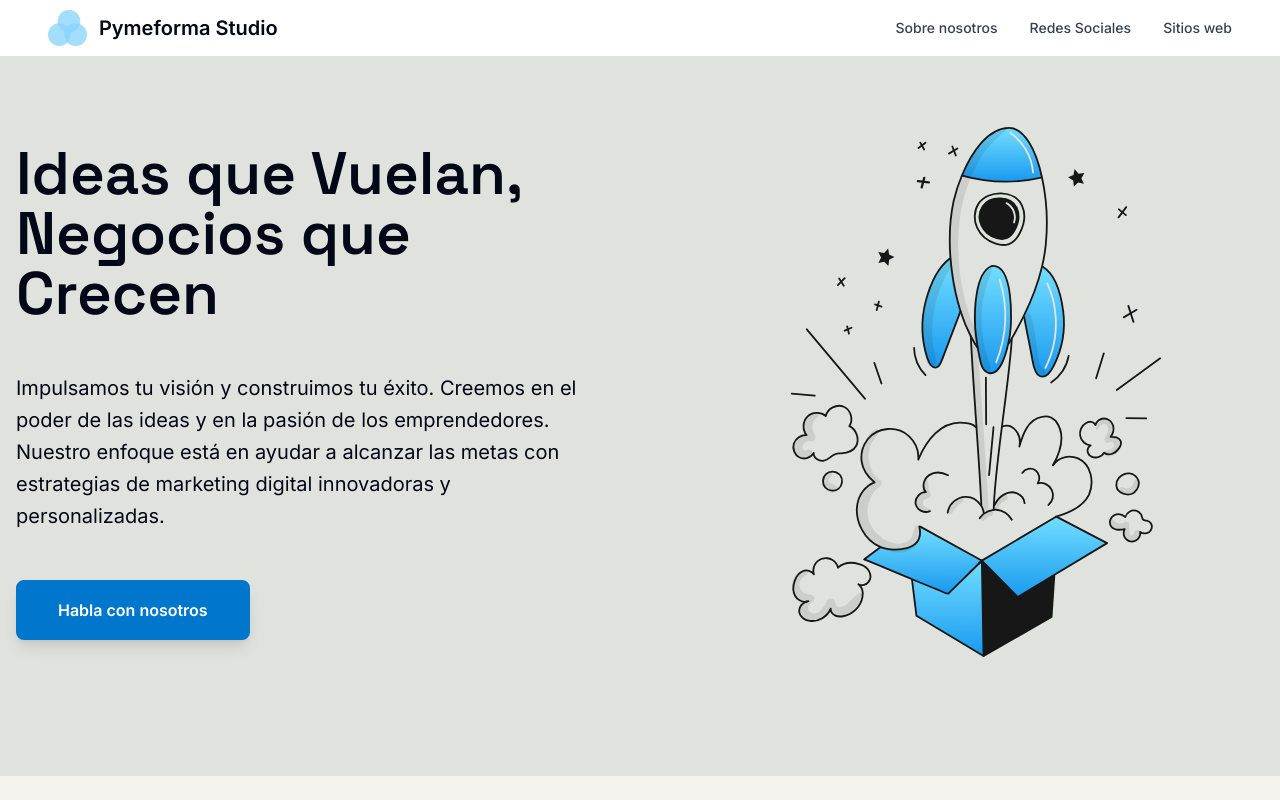
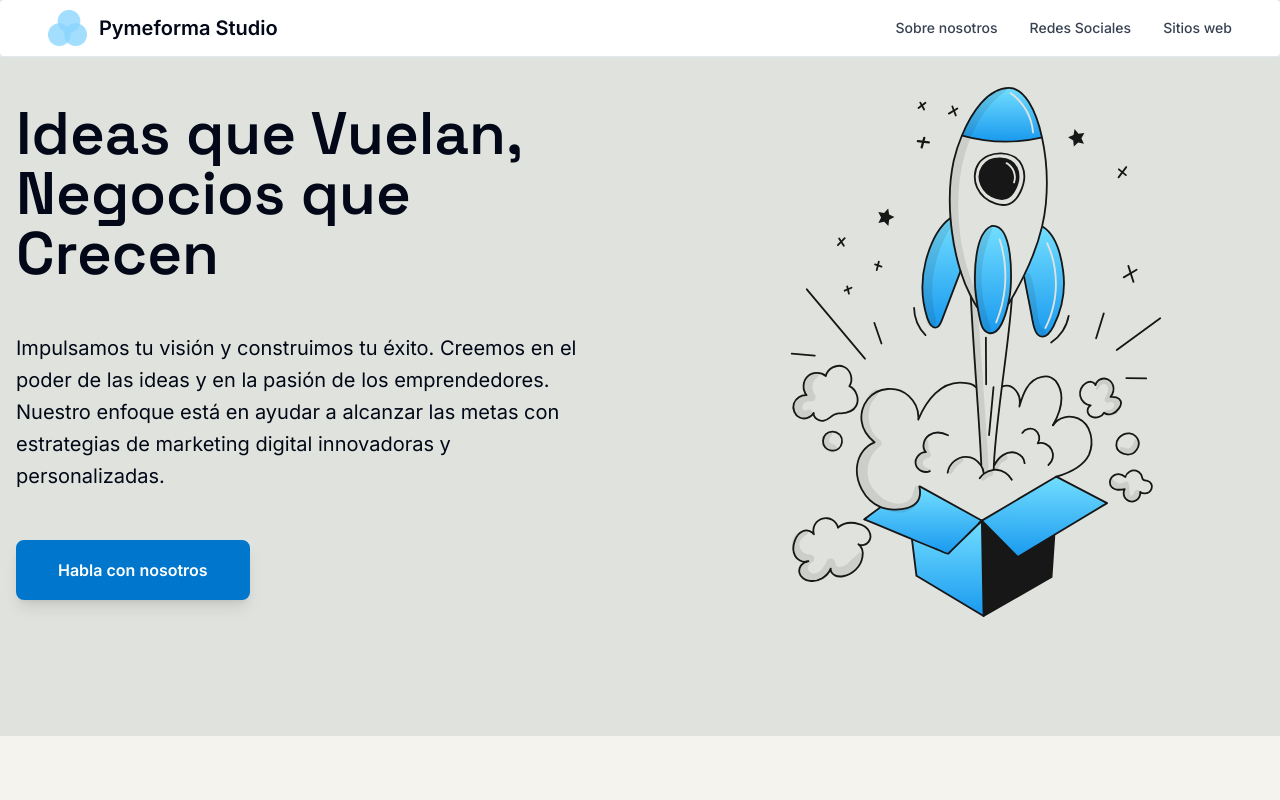
Before and after one commit to carvierdotdev/pymeforma-studio-increment, a Next.js app: page / in a window 1280 px wide. Shown: the top 800 px of the page. Built offline with nearby package versions, Linux system fonts and the light colour scheme; no server answers.

Commit message:
feat(navbar): create sticky navbar with Tailwind CSS classes
•  Added `fixed start-0 top-0 z-20 w-full border-b` classes to `Navbar.tsx` for sticky behavior
•  Adjusted padding in `Hero.jsx` to accommodate the sticky navbar

commit-id:411f34f9

```diff
--- a/src/components/website/Hero.jsx
+++ b/src/components/website/Hero.jsx
@@ -4,7 +4,7 @@ import Button from "./Button";
 const Hero = () => {
   return (
     <div className="flex w-screen flex-col items-center bg-greenGrey pb-24 pt-12">
-      <div className="container grid min-h-[512px] grid-cols-1 items-center gap-24 text-left md:grid-cols-2">
+      <div className="container grid min-h-[512px] grid-cols-1 items-center gap-24 pt-4 text-left md:grid-cols-2">
         <div className="grid items-start gap-12" id="hero-text">
           <h1>Ideas que Vuelan, Negocios que Crecen</h1>
           <p>
--- a/src/components/website/Navbar.tsx
+++ b/src/components/website/Navbar.tsx
@@ -11,7 +11,11 @@ interface Props {}
 
 const Navbar = () => {
   return (
-    <FlowbiteNavbar fluid={true} rounded={true} className="xl:px-12">
+    <FlowbiteNavbar
+      fluid={true}
+      rounded={true}
+      className="fixed start-0 top-0 z-20 w-full border-b xl:px-12"
+    >
       <NavbarBrand as={Link} href="https://pymeforma.com">
         <img
           src="/FrameLogo.svg"
```
